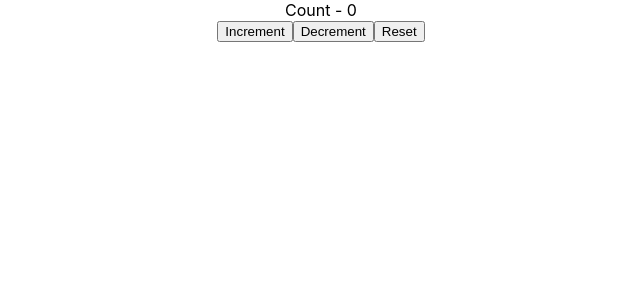
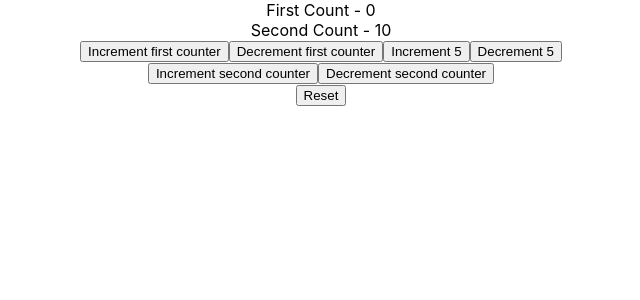
Before and after one commit to dzlatarov/ReactJSTutorial, a React (Create React App) app: page / in a window 1280 px wide. Shown: the top 300 px of the page, without its empty margins (319-959 px from the left). Built offline with nearby package versions, Linux system fonts and the light colour scheme.

Commit message:
using useReducer with complex state and action

```diff
--- a/src/App.js
+++ b/src/App.js
@@ -40,6 +40,7 @@ import MouseContainer from './hooks/MouseContainer';
 import DataFetching from './hooks/DataFetching';
 import ComponentC from './hooks/ComponentC';
 import UseReducerCounter from './hooks/UseReducerCounter';
+import UseReducerCounterComplex from './hooks/UseReducerCounterComplex';
 
 export const UserContext = React.createContext()
 export const SkillContext = React.createContext()
@@ -48,7 +49,7 @@ class App extends Component {
   render() {
     return (
       <div className="App">
-        <UseReducerCounter />
+        <UseReducerCounterComplex />
       </div>
     );
   }
--- /dev/null
+++ b/src/hooks/UseReducerCounterComplex.js
@@ -0,0 +1,45 @@
+import React, { useReducer } from 'react'
+
+
+const initialState = {
+    firstCounter: 0,
+    secondCounter: 10
+}
+const reducer = (state, action) => {
+    switch (action.type) {
+        case 'increment':
+            return { ...state, firstCounter: state.firstCounter + action.value }
+        case 'decrement':
+            return { ...state, firstCounter: state.firstCounter - action.value }
+        case 'increment2':
+            return { ...state, secondCounter: state.secondCounter + action.value }
+        case 'decrement2':
+            return { ...state, secondCounter: state.secondCounter - action.value }
+        case 'reset':
+            return initialState
+        default:
+            return state
+    }
+}
+
+function UseReducerCounterComplex() {
+    const [count, dispatch] = useReducer(reducer, initialState)
+
+    return (
+        <div>
+            <div>First Count - {count.firstCounter}</div>
+            <div>Second Count - {count.secondCounter}</div>
+            <button onClick={() => dispatch({ type: 'increment', value: 1 })}>Increment first counter</button>
+            <button onClick={() => dispatch({ type: 'decrement', value: 1 })}>Decrement first counter</button>
+            <button onClick={() => dispatch({ type: 'increment', value: 5 })}>Increment 5</button>
+            <button onClick={() => dispatch({ type: 'decrement', value: 5 })}>Decrement 5</button>
+            <div>
+                <button onClick={() => dispatch({ type: 'increment2', value: 1 })}>Increment second counter</button>
+                <button onClick={() => dispatch({ type: 'decrement2', value: 1 })}>Decrement second counter</button>
+            </div>
+            <button onClick={() => dispatch({ type: 'reset' })}>Reset</button>
+        </div >
+    )
+}
+
+export default UseReducerCounterComplex
```
